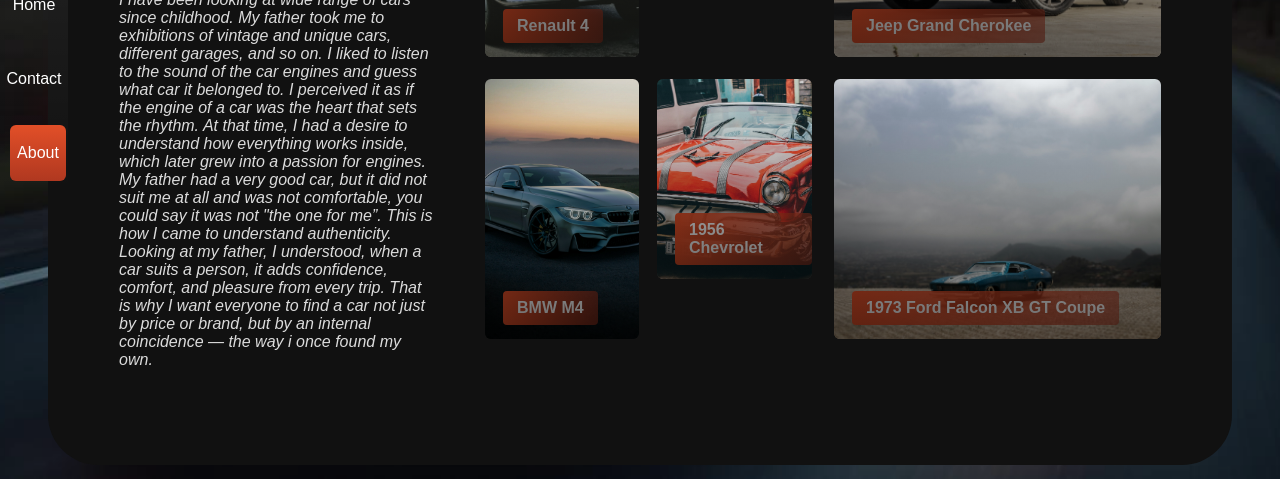
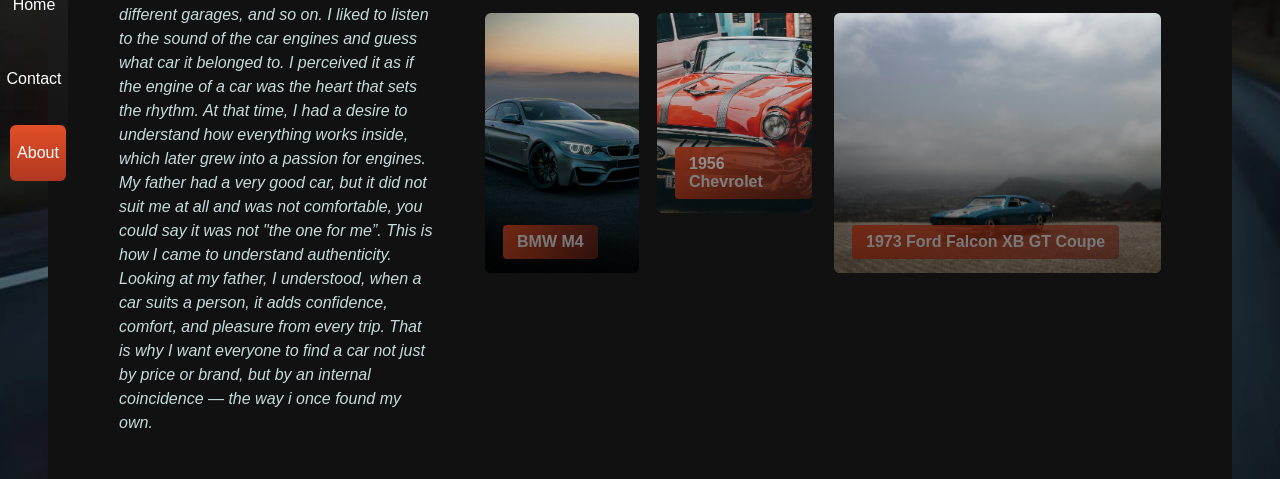
Before and after one commit to aaron-sequeira/WebDev_Project_WebWheels, a plain HTML site: page pages/About.html in a window 1280 px wide. Shown: the part 321-800 px from the top of the page. Drawn offline with Linux system fonts and the light colour scheme.

Commit message:
color change, line-height change
Updated the description text color and line height in the about section.

```diff
--- a/css/style.css
+++ b/css/style.css
@@ -112,7 +112,7 @@
             .about-left{padding-right:20px}
             .about-left .logo{color:var(--accent);font-weight:700;margin-bottom:18px}
             .about-left .title{font-size:64px;color:var(--accent);font-weight:800;line-height:0.95;margin:0 0 18px}
-            .about-left .desc{color:rgba(255,255,255,0.85);font-style:italic}
+            .about-left .desc{color:rgba(230,255,255,0.85);line-height:1.5;font-style:italic}
 
             .about-grid{display:grid;grid-template-columns:1fr;gap:22px}
             /* cards layout for large screens */
```
